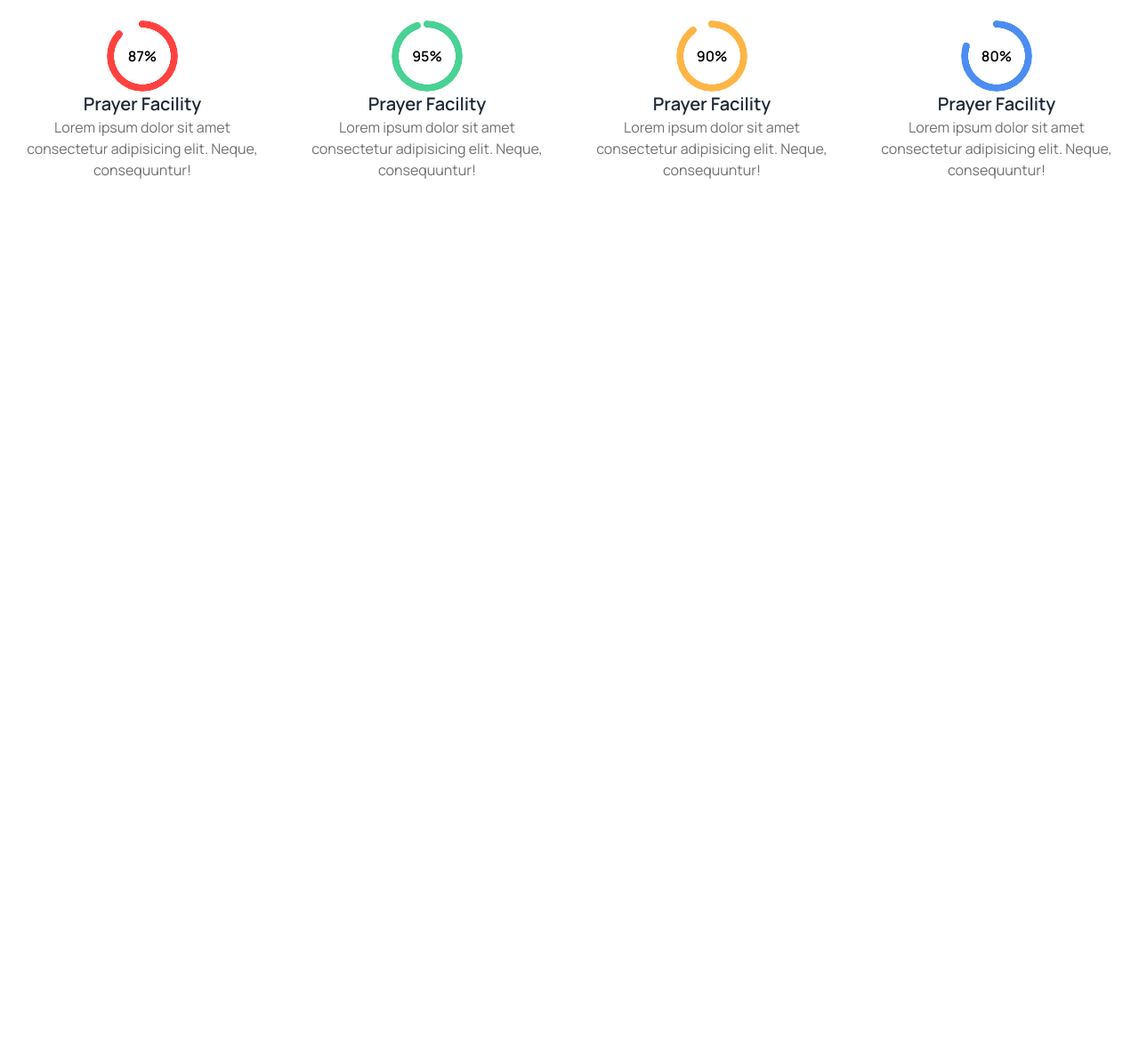
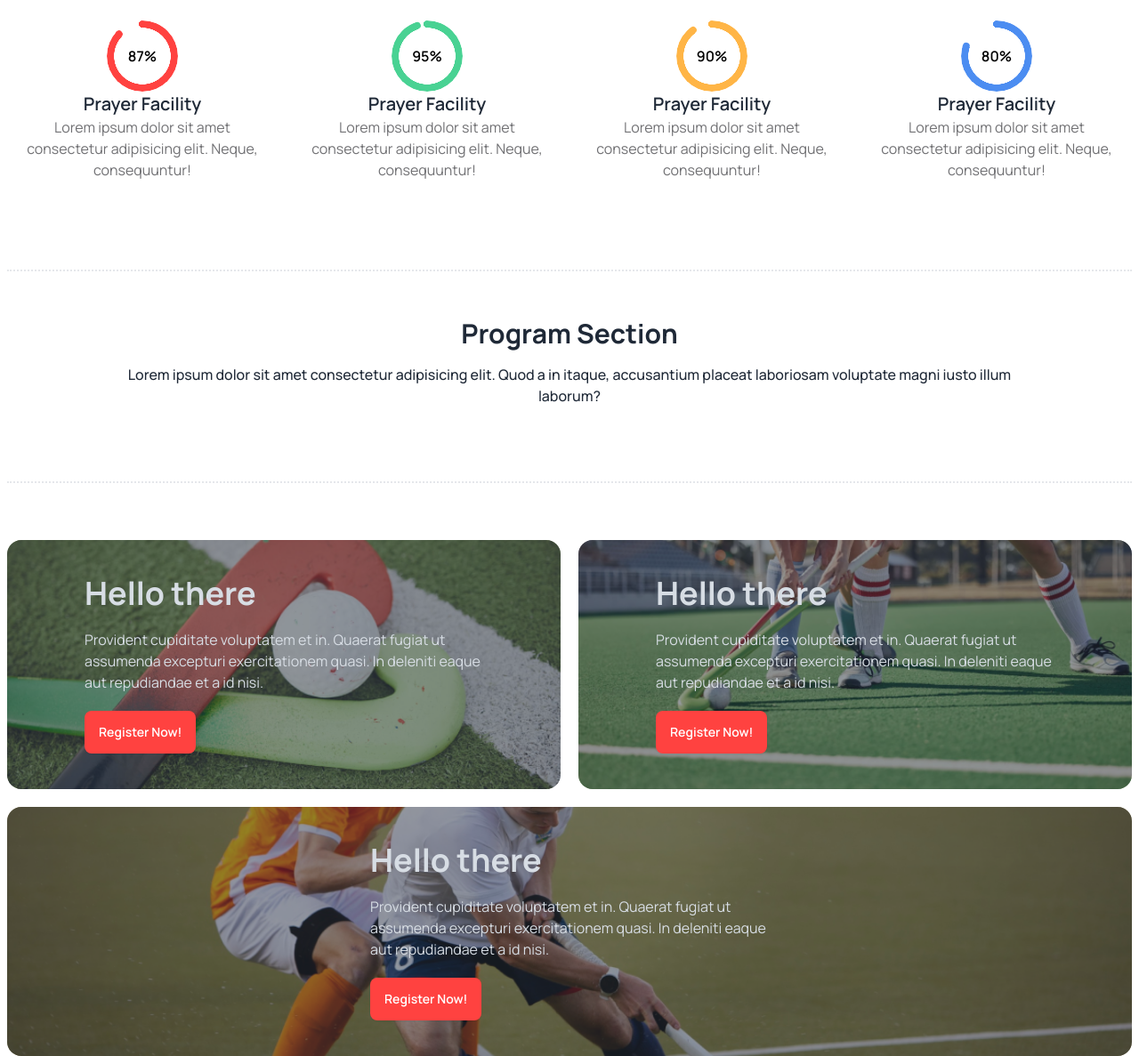
Before and after one commit to rakibulhasan044/03_assignment, a plain HTML site: page index.html in a window 1280 px wide. Shown: the part 987-2174 px from the top of the page at 89% size. Before the commit the page ends 1290 px from the top, so only its background shows below. Drawn offline with nearby package versions, Linux system fonts and the light colour scheme.

Commit message:
programe section added

```diff
--- a/index.html
+++ b/index.html
@@ -169,6 +169,63 @@
           </div>
         </div>
       </section>
+      <!-- program section -->
+      <section class="border-t-2 border-dotted ">
+        <div class="p-5 text-center space-y-2 md:space-y-4">
+          <h3 class="text-2xl lg:text-3xl font-bold lg:mt-8">
+            Program Section
+          </h3>
+          <p class="font-medium lg:px-28">Lorem ipsum dolor sit amet consectetur adipisicing elit. Quod a in itaque, accusantium placeat laboriosam voluptate magni iusto illum laborum?</p>
+        </div>
+        <div class="border-t-2 border-dotted my-10 md:my-16">
+
+        </div>
+        <div class="grid grid-cols-1 md:grid-cols-2 gap-2 md:gap-5">
+          <!-- 1st -->
+          <div>
+            <div class="hero rounded-2xl" style="background-image: url(Images/2.png);">
+              <div class="hero-overlay bg-opacity-50 rounded-2xl"></div>
+              <div class="hero-content text-neutral-content">
+                <div class="max-w-md py-4 md:py-6 space-y-3 md:space-y-5">
+                  <h1 class="text-2xl md:text-4xl font-bold">Hello there</h1>
+                  <p class="">Provident cupiditate voluptatem et in. Quaerat fugiat ut assumenda excepturi exercitationem quasi. In deleniti eaque aut repudiandae et a id nisi.</p>
+                  <button class="btn bg-redis border-none text-white">
+                    Register Now!</button>
+                </div>
+              </div>
+            </div>
+          </div>
+          <!-- 2nd -->
+          <div>
+            <div class="hero rounded-2xl" style="background-image: url(Images/3.png); background-position: center;">
+              <div class="hero-overlay bg-opacity-50 rounded-2xl"></div>
+              <div class="hero-content text-neutral-content">
+                <div class="max-w-md py-4 md:py-6 space-y-3 md:space-y-5">
+                  <h1 class="text-2xl md:text-4xl font-bold">Hello there</h1>
+                  <p class="">Provident cupiditate voluptatem et in. Quaerat fugiat ut assumenda excepturi exercitationem quasi. In deleniti eaque aut repudiandae et a id nisi.</p>
+                  <button class="btn bg-redis border-none text-white">
+                    Register Now!</button>
+                </div>
+              </div>
+            </div>
+          </div>
+          <!-- 3rd -->
+          <div class="md:col-span-2">
+            <div class="hero rounded-2xl " style="background-image: url(Images/4.png);">
+              <div class="hero-overlay bg-opacity-50 rounded-2xl"></div>
+              <div class="hero-content text-neutral-content">
+                <div class="max-w-md py-4 md:py-6 space-y-3 md:space-y-5">
+                  <h1 class="text-2xl md:text-4xl font-bold">Hello there</h1>
+                  <p class="">Provident cupiditate voluptatem et in. Quaerat fugiat ut assumenda excepturi exercitationem quasi. In deleniti eaque aut repudiandae et a id nisi.</p>
+                  <button class="btn bg-redis border-none text-white">
+                    Register Now!</button>
+                </div>
+              </div>
+            </div>
+          </div>
+
+        </div>
+      </section>
     </main>
 
     <footer>
```
